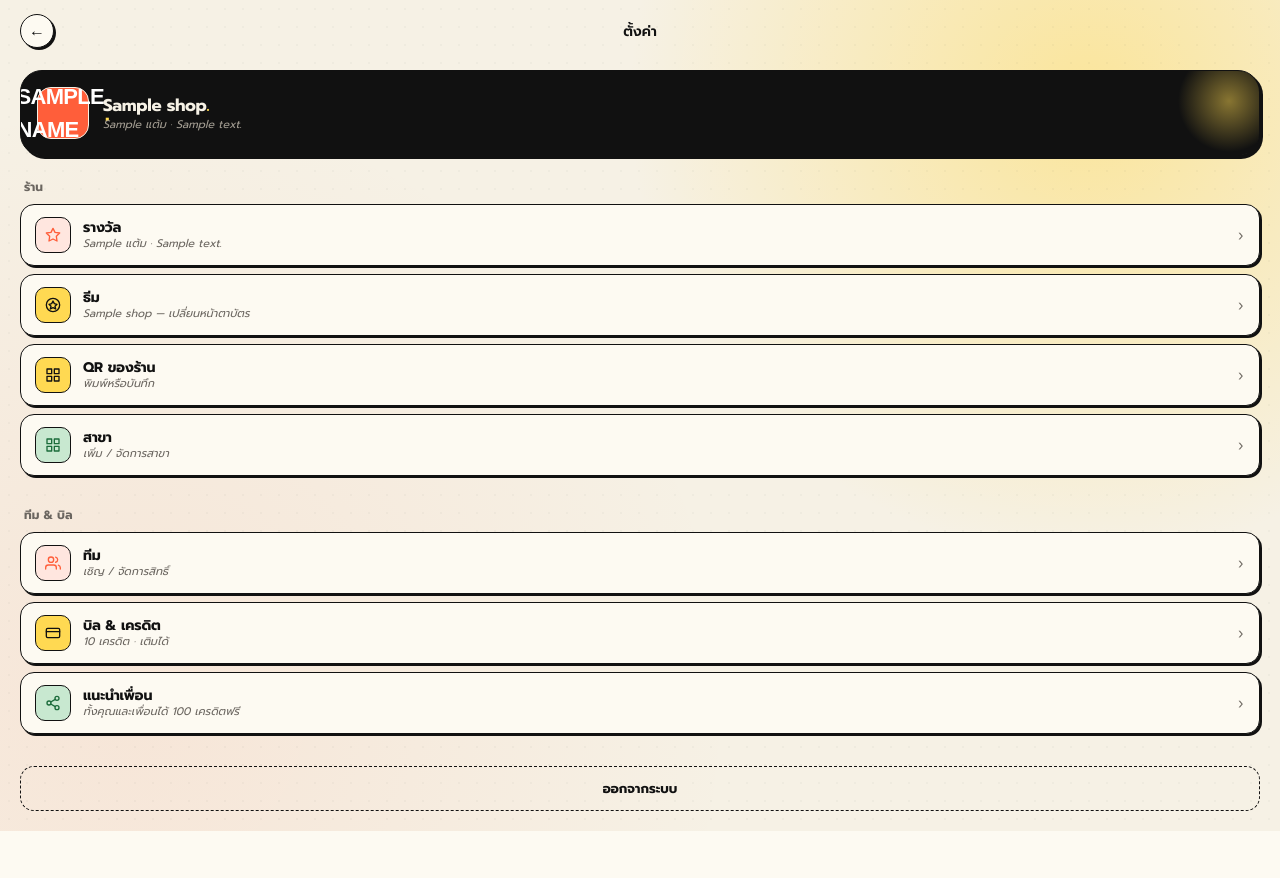
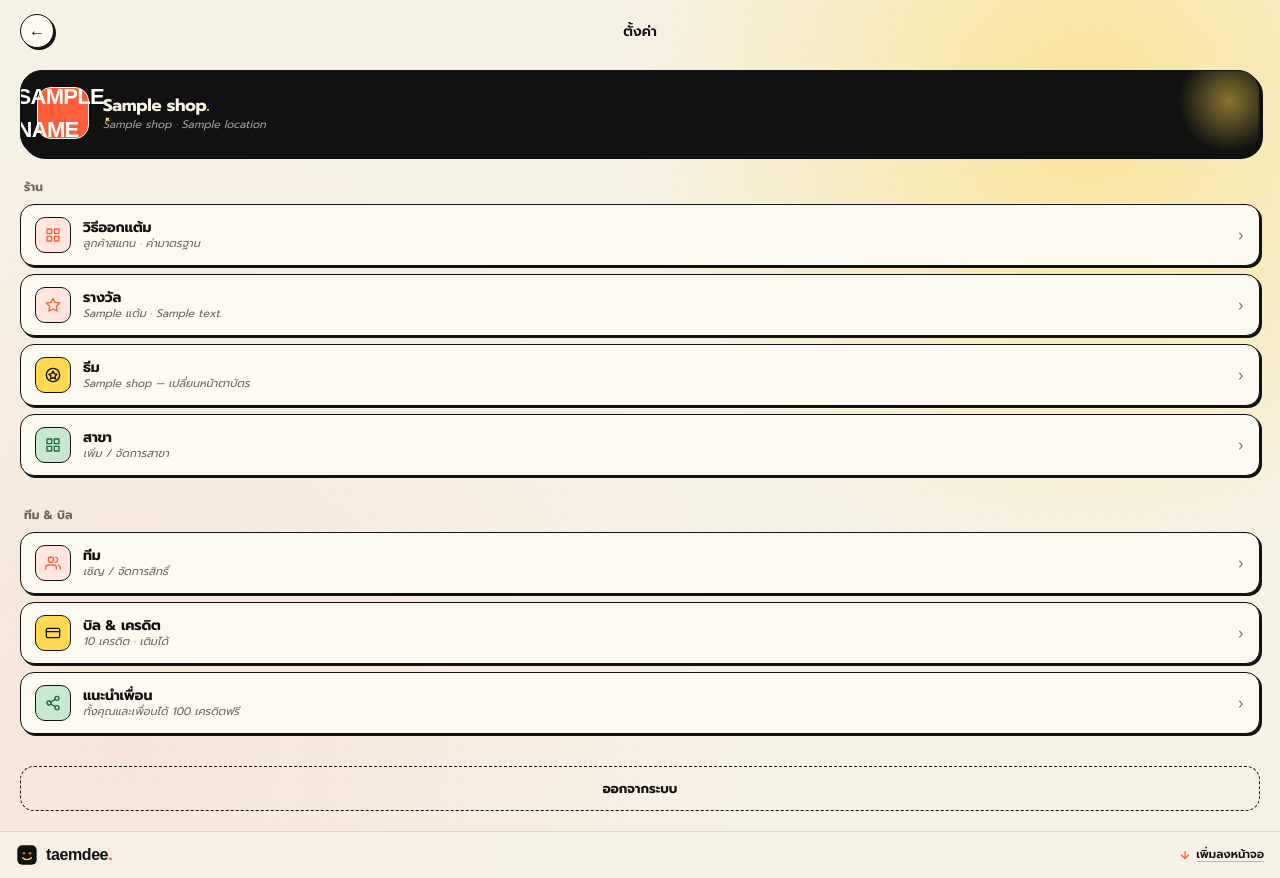
Before and after one commit to n-chatchai/taemdee, a FastAPI app: template app/templates/shop/settings.html in a window 1280 px wide. Before the commit the page ends 831 px from the top, so only its background shows below. Run offline with FastAPI, Linux system fonts and the light colour scheme; the template is opened without the code that fills it: most values are stand-ins (such as "Sample title", 1, 10 or a date in 2020); parts of the project's set-up code (start-up, migrations or seed data) failed here and were passed over; some web fonts are replaced.

Commit message:
fix: sync S1 and S10 templates with taemdee-shop.html design
- S1 register: use smile-stamp square SVG logo (matches design), fix s1-tag spacing
- S10 settings: add วิธีออกแต้ม (issuance method) as first row in ร้าน section
- S10 settings: add edit pencil icon to s10-shop-card
- S10 settings: update shop-card meta to show name/location (matches design)
- S10 settings: repoint รางวัล link to /shop/onboard/reward (dedicated step)
- S10 settings: remove QR row (S8 is separate, not in S10 design)
- S10 settings: add footer_mark partial

```diff
--- a/app/templates/shop/settings.html
+++ b/app/templates/shop/settings.html
@@ -26,14 +26,28 @@
           {% if logo %}<span class="{{ logo.css_class }}">{{ logo.text }}{% if logo.show_dot %}<span class="dot">.</span>{% endif %}</span>
           {% else %}{{ shop.name }}<span class="dot">.</span>{% endif %}
         </div>
-        <div class="meta">{{ shop.reward_threshold }} แต้ม · {{ shop.reward_description }}</div>
+        <div class="meta">{{ shop.name }} · {{ shop.location or 'ร้านค้า' }}</div>
+      </div>
+      <div class="edit">
+        <svg viewBox="0 0 24 24" fill="none" stroke="currentColor" stroke-width="2" stroke-linecap="round" stroke-linejoin="round"><path d="M11 4H4a2 2 0 00-2 2v14a2 2 0 002 2h14a2 2 0 002-2v-7"/><path d="M18.5 2.5a2.121 2.121 0 013 3L12 15l-4 1 1-4 9.5-9.5z"/></svg>
       </div>
     </div>
 
     <div class="s10-section">
       <div class="label">ร้าน</div>
 
-      <a href="/shop/onboard" class="s10-row">
+      <a href="/shop/issue" class="s10-row">
+        <div class="row-icon">
+          <svg viewBox="0 0 24 24" fill="none" stroke="currentColor" stroke-width="2" stroke-linecap="round" stroke-linejoin="round"><rect x="3" y="3" width="7" height="7" rx="1"/><rect x="14" y="3" width="7" height="7" rx="1"/><rect x="3" y="14" width="7" height="7" rx="1"/><rect x="14" y="14" width="7" height="7" rx="1"/></svg>
+        </div>
+        <div class="row-info">
+          <div class="row-name">วิธีออกแต้ม</div>
+          <div class="row-meta">{% if shop.issuance_method == 'customer_scan' %}ลูกค้าสแกน · ค่ามาตรฐาน{% elif shop.issuance_method == 'shop_scan' %}ร้านสแกน{% elif shop.issuance_method == 'phone_entry' %}กรอกเบอร์{% else %}ลูกค้าสแกน · ค่ามาตรฐาน{% endif %}</div>
+        </div>
+        <div class="arrow-r">›</div>
+      </a>
+
+      <a href="/shop/onboard/reward" class="s10-row">
         <div class="row-icon">
           <svg viewBox="0 0 24 24" fill="none" stroke="currentColor" stroke-width="2" stroke-linecap="round" stroke-linejoin="round">
             <polygon points="12 2 15 8 22 9 17 14 18 21 12 18 6 21 7 14 2 9 9 8"/>
@@ -56,22 +70,6 @@
         <div class="row-info">
           <div class="row-name">ธีม</div>
           <div class="row-meta">{{ shop.theme_name }} — เปลี่ยนหน้าตาบัตร</div>
-        </div>
-        <div class="arrow-r">›</div>
-      </a>
-
-      <a href="/shop/qr" class="s10-row">
-        <div class="row-icon butter">
-          <svg viewBox="0 0 24 24" fill="none" stroke="currentColor" stroke-width="2" stroke-linecap="round" stroke-linejoin="round">
-            <rect x="3" y="3" width="7" height="7"/>
-            <rect x="14" y="3" width="7" height="7"/>
-            <rect x="3" y="14" width="7" height="7"/>
-            <rect x="14" y="14" width="7" height="7"/>
-          </svg>
-        </div>
-        <div class="row-info">
-          <div class="row-name">QR ของร้าน</div>
-          <div class="row-meta">พิมพ์หรือบันทึก</div>
         </div>
         <div class="arrow-r">›</div>
       </a>
@@ -146,6 +144,8 @@
           onsubmit="event.preventDefault(); fetch('/auth/logout',{method:'POST'}).then(()=>location.href='/shop/register');">
       <button type="submit" class="s10-logout">ออกจากระบบ</button>
     </form>
+
+    {% include "_partials/footer_mark.html" %}
   </div>
 </body>
 </html>
```
Also changed, not shown: app/templates/shop/register.html (+6 -8 lines).
